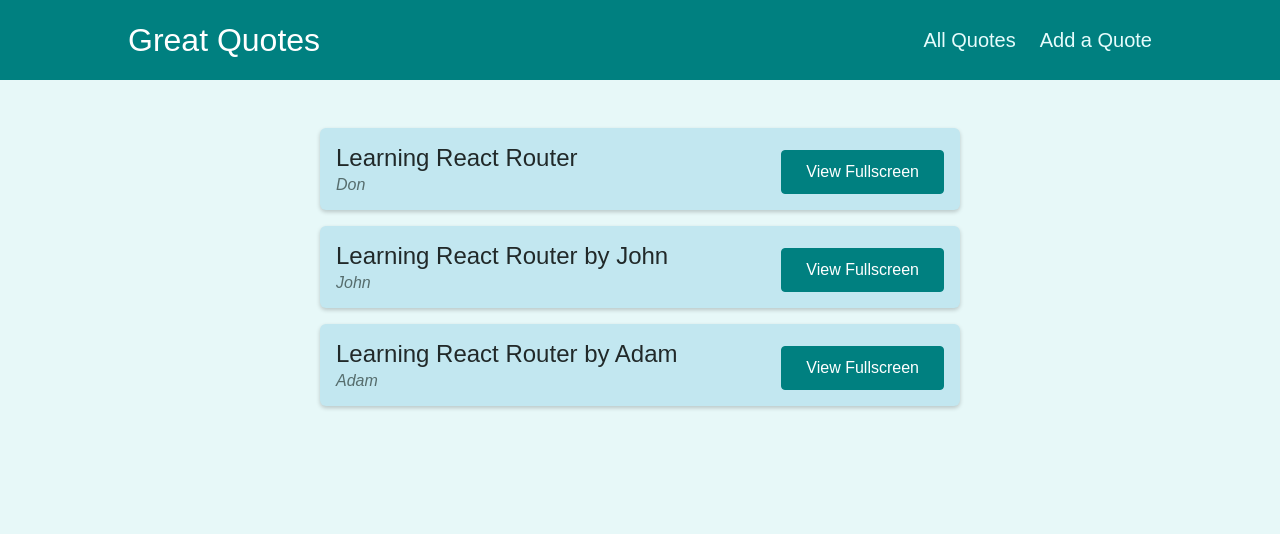
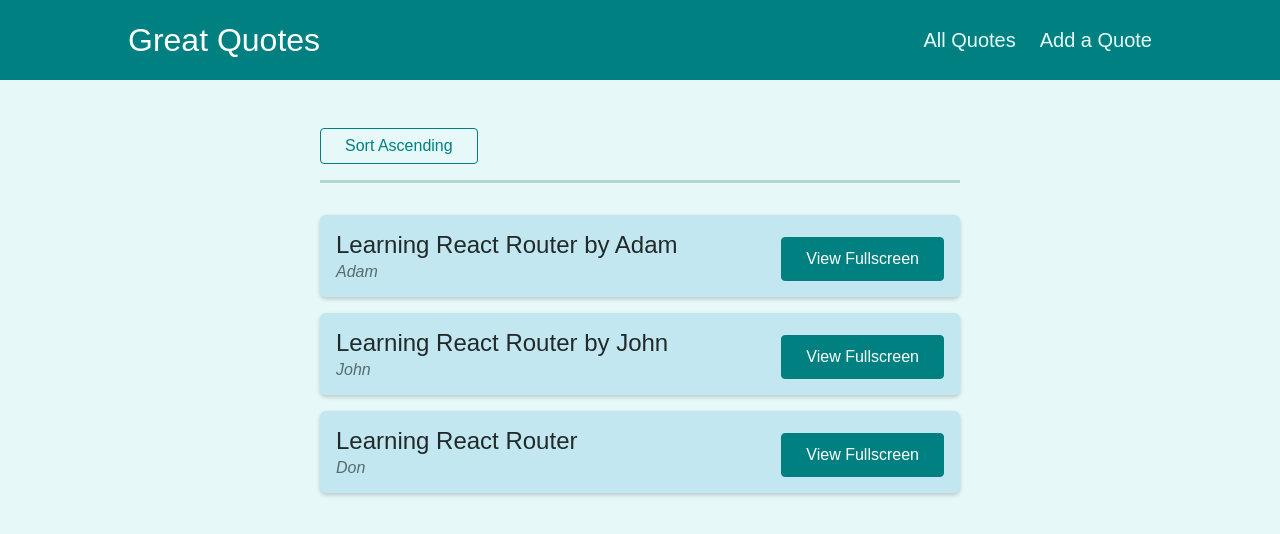
Before and after one commit to mralimov/React-Router-Comments, a React (Create React App) app: page /quotes in a window 1280 px wide. Shown: the top 534 px of the page. Built offline with nearby package versions, Linux system fonts and the light colour scheme.

Commit message:
Sorting quotes logic & functionality

```diff
--- a/src/components/quotes/QuoteList.js
+++ b/src/components/quotes/QuoteList.js
@@ -1,13 +1,41 @@
 import { Fragment } from 'react';
-
+import { useHistory, useLocation } from 'react-router';
 import QuoteItem from './QuoteItem';
 import classes from './QuoteList.module.css';
 
+const sortingQuotes = (quotes, ascending) => {
+  return quotes.sort((quoteA, quoteB) => {
+    if (ascending) {
+      return quoteA.id > quoteB.id ? 1 : -1;
+    } else {
+      return quoteA.id < quoteB.id ? 1 : -1;
+    }
+  });
+};
+
 const QuoteList = (props) => {
+  const location = useLocation();
+  const history = useHistory();
+
+  const queryParams = new URLSearchParams(location.search);
+
+  const isSortingAscending = queryParams.get('sort') === 'asc';
+
+  const sortedQuotes = sortingQuotes(props.quotes, isSortingAscending);
+
+  const changeSortingHandler = () => {
+    history.push(`/quotes?sort=${isSortingAscending ? 'desc' : 'asc'}`);
+  };
+
   return (
     <Fragment>
+      <div className={classes.sorting}>
+        <button onClick={changeSortingHandler}>
+          Sort {isSortingAscending ? 'Decending' : 'Ascending'}
+        </button>
+      </div>
       <ul className={classes.list}>
-        {props.quotes.map((quote) => (
+        {sortedQuotes.map((quote) => (
           <QuoteItem
             key={quote.id}
             id={quote.id}
```
Also changed, not shown: 1 other file (tests, documents, lock files or other folders).
